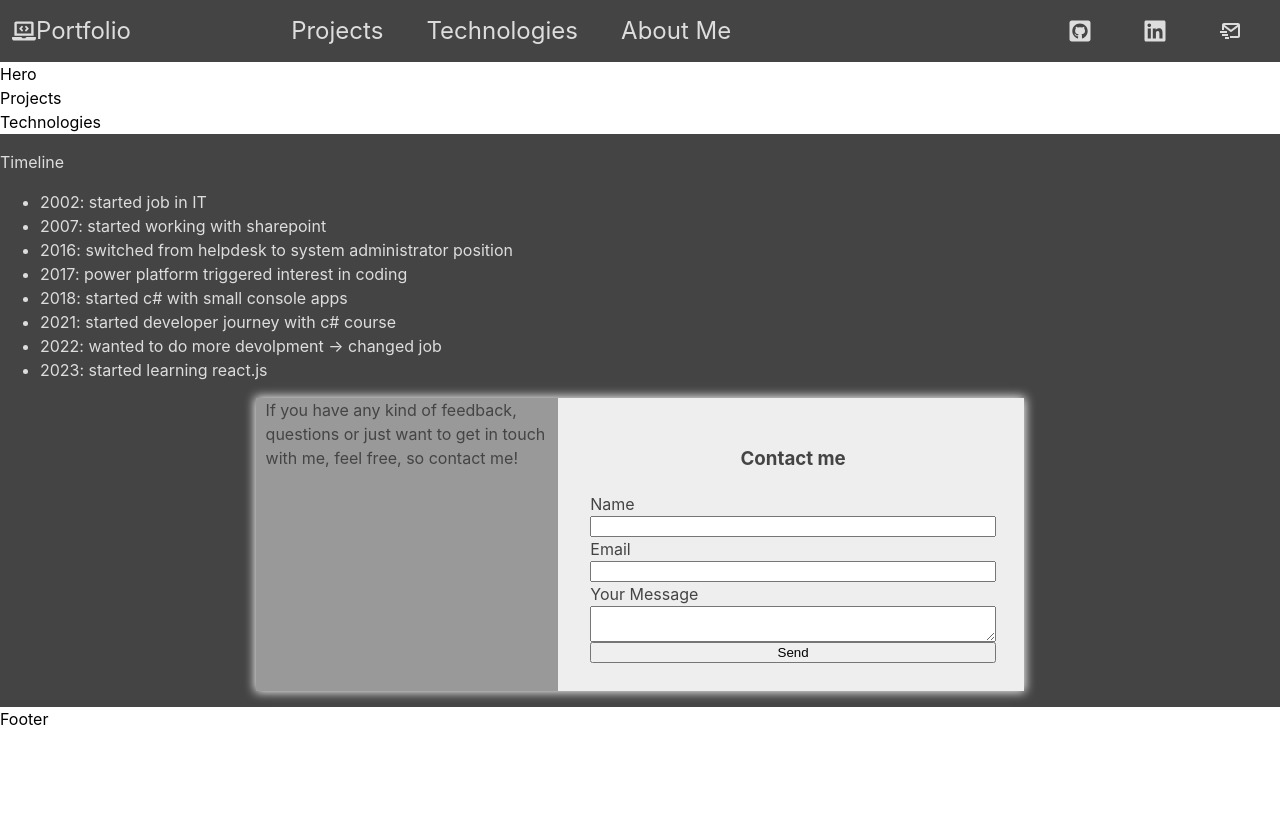
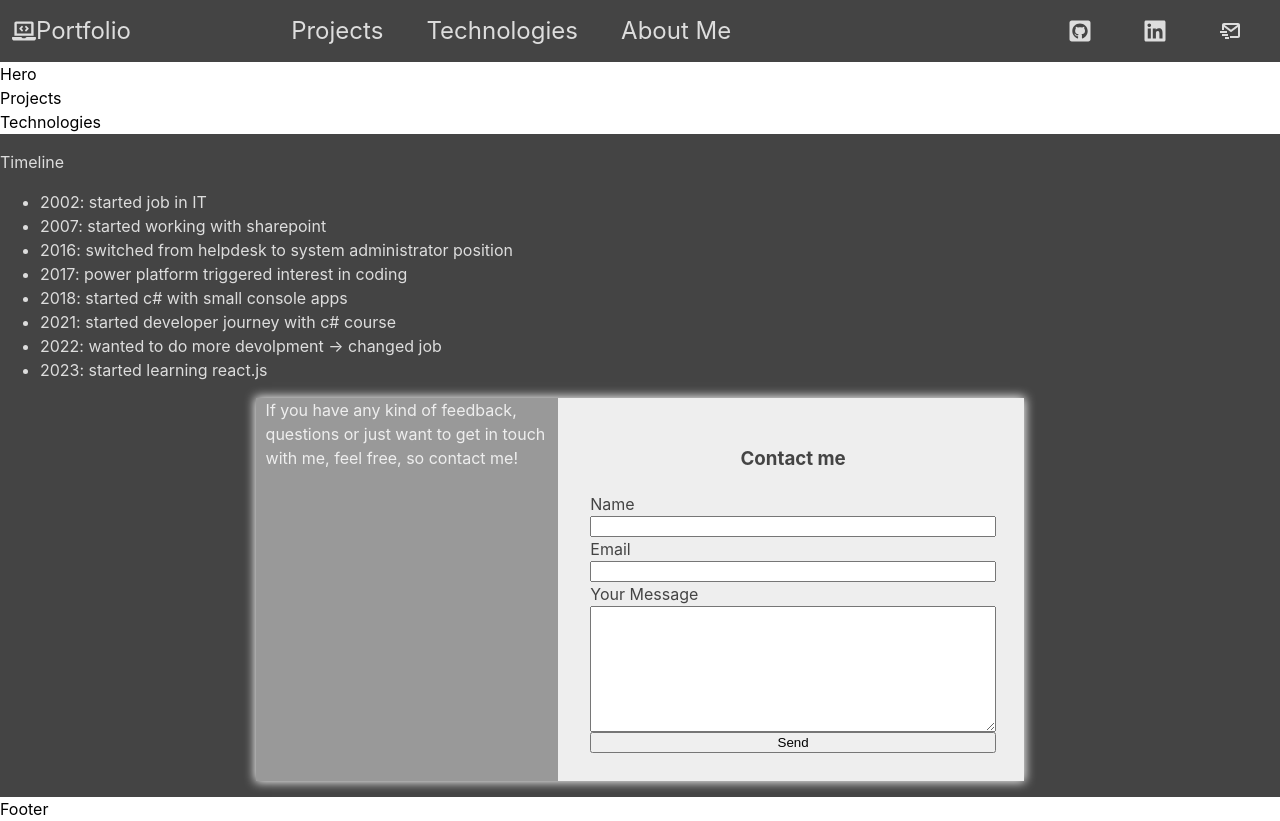
Before and after one commit to rerlache/react-portfolio, a React (Vite) app: page / in a window 1280 px wide. Before the commit the page ends 800 px from the top, so only its background shows below. Built offline with nearby package versions, Linux system fonts and the light colour scheme.

Commit message:
styles updated

```diff
--- a/src/components/About/Contact.jsx
+++ b/src/components/About/Contact.jsx
@@ -14,7 +14,7 @@ export default function Contact() {
         <label htmlFor="inputMail">Email</label>
         <input id="inputMail" type="mail" />
         <label htmlFor="inputText">Your Message</label>
-        <textarea id="inputText" type="textblock" />
+        <textarea id="inputText" type="textblock" rows="8" />
         <button type="submit">Send</button>
       </FormContainer>
     </ContactContainer>
--- a/src/styles/AboutStyles.jsx
+++ b/src/styles/AboutStyles.jsx
@@ -19,7 +19,7 @@ export const InfoContainer = styled.div`
   display: flex;
   flex-direction: column;
   background-color: var(--secondary-darkColor);
-  justify-content: top;
+  color: var(--secondary-lightColor);
   align-items: center;
   width: 40%;
   padding: 0 0.6rem;
```
